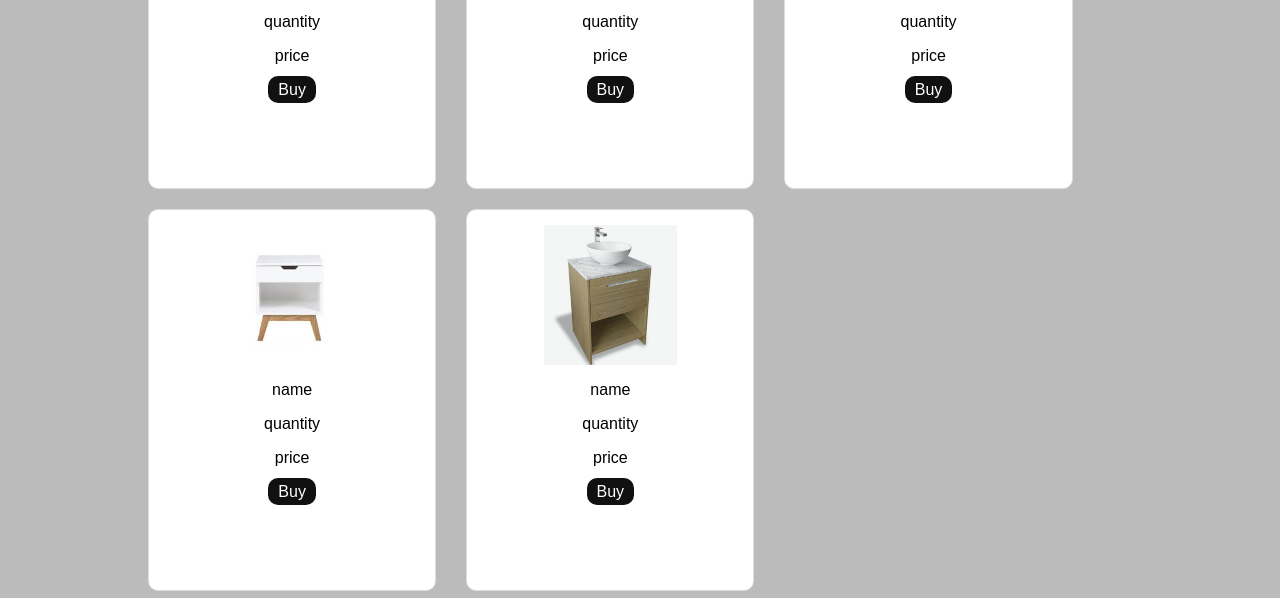
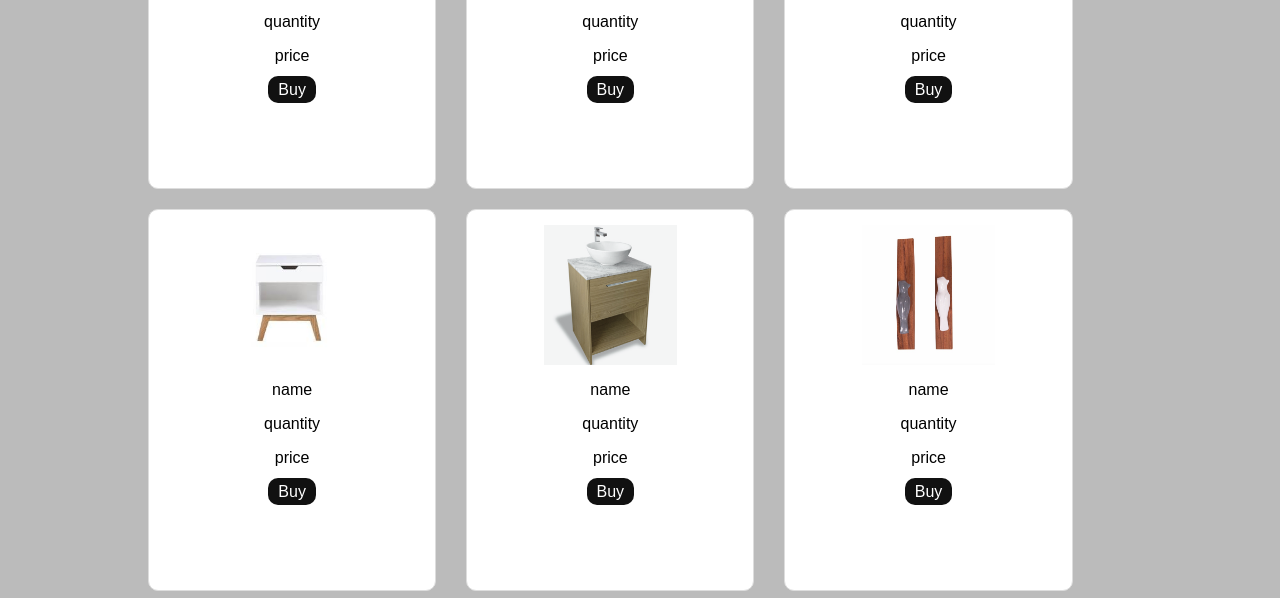
Before and after one commit to jloroz10/invie-git, a plain HTML site: page index.html in a window 1280 px wide. Shown: the part 475-1073 px from the top of the page. Drawn offline with Linux system fonts and the light colour scheme.

Commit message:
agregando un producto nuevo

```diff
--- a/index.html
+++ b/index.html
@@ -81,6 +81,15 @@
                       <a  onclick="alert('item added to the cart')" href="#">Buy</a>
                   </div>
             </div>
+            <div class="product">
+                  <img src="img/birds.jpg" alt="birds image">
+                  <div class="product-details">
+                      <p>name</p>
+                      <p>quantity</p>
+                      <p>price</p>
+                      <a  onclick="alert('item added to the cart')" href="#">Buy</a>
+                  </div>
+            </div>
           </div>
     </section>
 
```
Also changed, not shown: img/birds.jpg (added).
